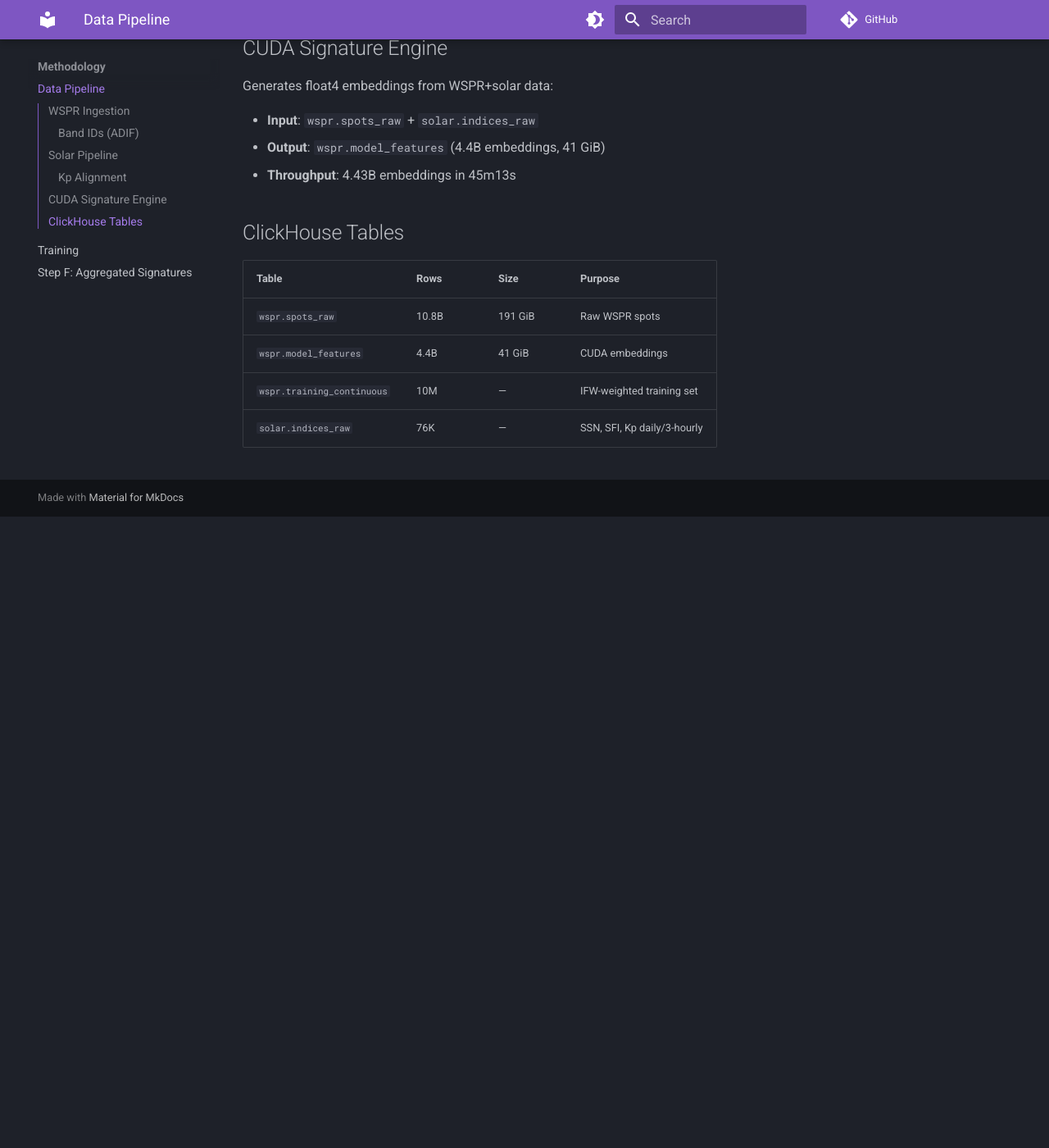
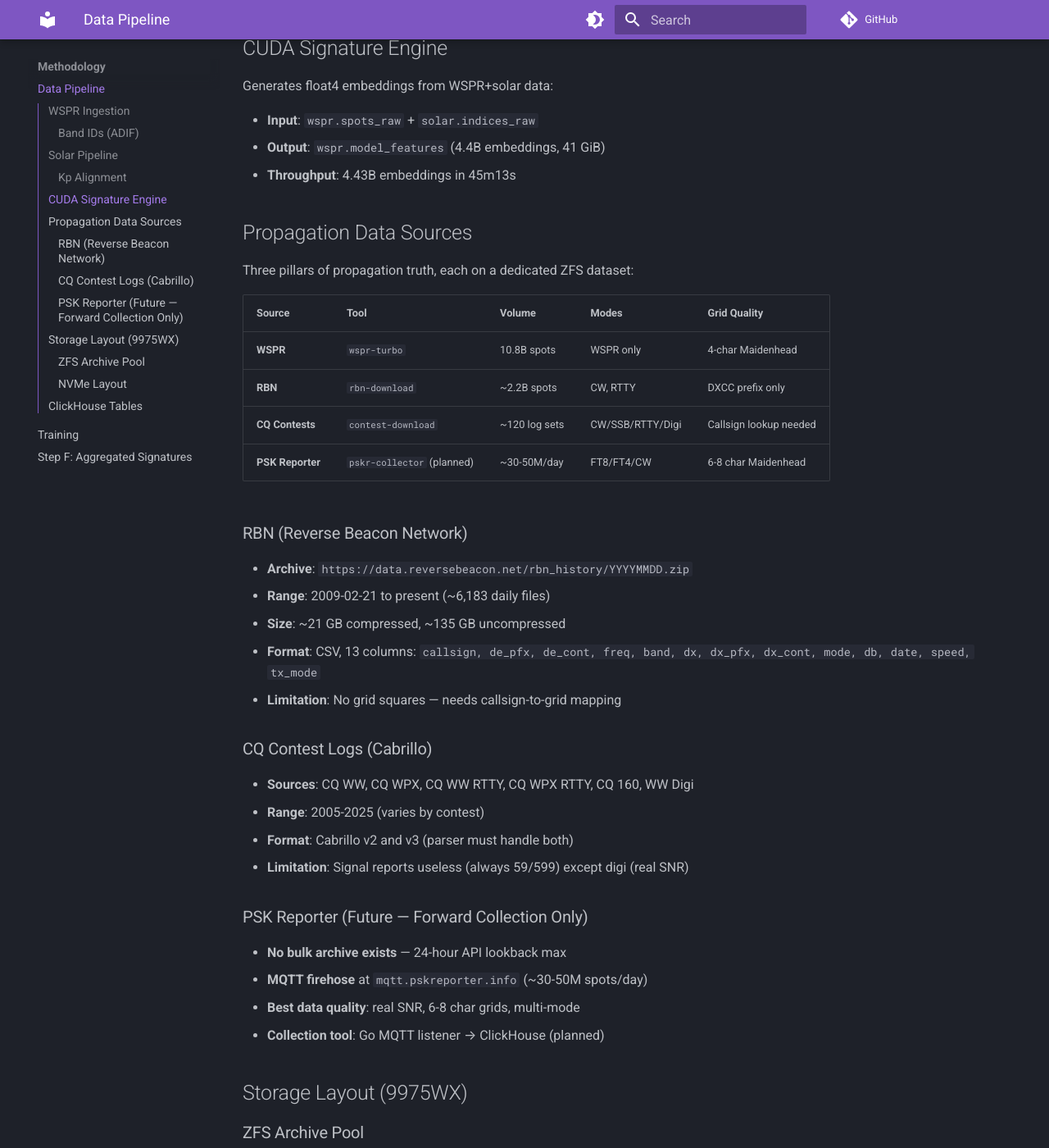
Before and after one commit to IONIS-AI/ionis-docs, an MkDocs documentation site: the page built from docs/methodology/data_pipeline.md, in a window 1280 px wide and 1400 px high, scrolled down 1459 px. Shown: the whole window at 82% size. Built offline with MkDocs 1.6.1 and Material for MkDocs 9.7.7, drawn with Linux system fonts in a browser that asks for light colours; comment, search, counter and statistics services are not loaded; before the commit the page ends 2089 px from its top, so only the background shows below that; some of the changed text lies outside the part shown.

Commit message:
docs: add propagation data sources and ZFS storage layout
Add RBN, CQ Contest, and PSK Reporter source documentation.
Document ZFS archive pool layout with per-dataset compression policies.

Co-Authored-By: Claude Opus 4.6 <noreply@anthropic.com>

```diff
--- a/docs/methodology/data_pipeline.md
+++ b/docs/methodology/data_pipeline.md
@@ -50,6 +50,66 @@ Generates float4 embeddings from WSPR+solar data:
 - **Output**: `wspr.model_features` (4.4B embeddings, 41 GiB)
 - **Throughput**: 4.43B embeddings in 45m13s
 
+## Propagation Data Sources
+
+Three pillars of propagation truth, each on a dedicated ZFS dataset:
+
+| Source | Tool | Volume | Modes | Grid Quality |
+|--------|------|--------|-------|-------------|
+| **WSPR** | `wspr-turbo` | 10.8B spots | WSPR only | 4-char Maidenhead |
+| **RBN** | `rbn-download` | ~2.2B spots | CW, RTTY | DXCC prefix only |
+| **CQ Contests** | `contest-download` | ~120 log sets | CW/SSB/RTTY/Digi | Callsign lookup needed |
+| **PSK Reporter** | `pskr-collector` (planned) | ~30-50M/day | FT8/FT4/CW | 6-8 char Maidenhead |
+
+### RBN (Reverse Beacon Network)
+
+- **Archive**: `https://data.reversebeacon.net/rbn_history/YYYYMMDD.zip`
+- **Range**: 2009-02-21 to present (~6,183 daily files)
+- **Size**: ~21 GB compressed, ~135 GB uncompressed
+- **Format**: CSV, 13 columns: `callsign, de_pfx, de_cont, freq, band, dx, dx_pfx, dx_cont, mode, db, date, speed, tx_mode`
+- **Limitation**: No grid squares — needs callsign-to-grid mapping
+
+### CQ Contest Logs (Cabrillo)
+
+- **Sources**: CQ WW, CQ WPX, CQ WW RTTY, CQ WPX RTTY, CQ 160, WW Digi
+- **Range**: 2005-2025 (varies by contest)
+- **Format**: Cabrillo v2 and v3 (parser must handle both)
+- **Limitation**: Signal reports useless (always 59/599) except digi (real SNR)
+
+### PSK Reporter (Future — Forward Collection Only)
+
+- **No bulk archive exists** — 24-hour API lookback max
+- **MQTT firehose** at `mqtt.pskreporter.info` (~30-50M spots/day)
+- **Best data quality**: real SNR, 6-8 char grids, multi-mode
+- **Collection tool**: Go MQTT listener → ClickHouse (planned)
+
+## Storage Layout (9975WX)
+
+### ZFS Archive Pool
+
+7.12 TB mirrored Samsung 990 Pro on `archive-pool`:
+
+| Dataset | Mountpoint | Compression | Purpose |
+|---------|------------|-------------|---------|
+| `archive-pool` | `/mnt/wspr-archive` | zstd | WSPR raw CSV archives |
+| `archive-pool/contest-logs` | `/mnt/contest-logs` | zstd-9 | CQ contest Cabrillo logs |
+| `archive-pool/rbn-data` | `/mnt/rbn-data` | lz4 | RBN daily ZIP archives |
+| `archive-pool/pskr-data` | `/mnt/pskr-data` | zstd-9 | PSK Reporter MQTT collection |
+
+**Compression rationale**:
+
+- `zstd-9` for text data (Cabrillo, JSON) — 10-20x compression ratio
+- `lz4` for pre-compressed ZIPs (RBN) — near-zero CPU overhead, slight metadata savings
+
+Each dataset can be independently snapshotted, replicated (`zfs send`), and quota'd.
+
+### NVMe Layout
+
+| Mount | Device | Purpose |
+|-------|--------|---------|
+| `/mnt/ai-stack` | NVMe | Source code, working data |
+| `/var/lib/clickhouse` | NVMe (separate) | ClickHouse storage (3.7T, I/O decoupled) |
+
 ## ClickHouse Tables
 
 | Table | Rows | Size | Purpose |
```
